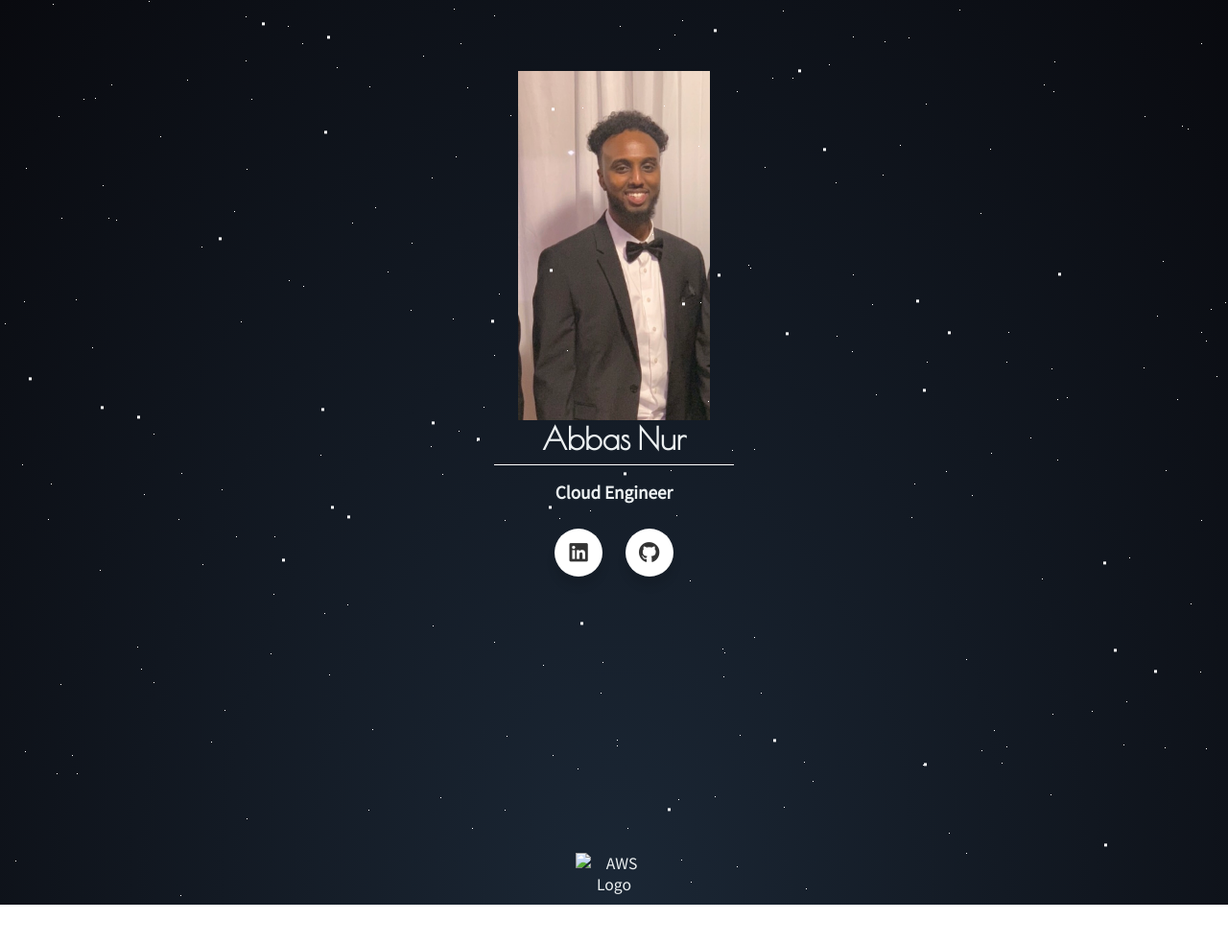
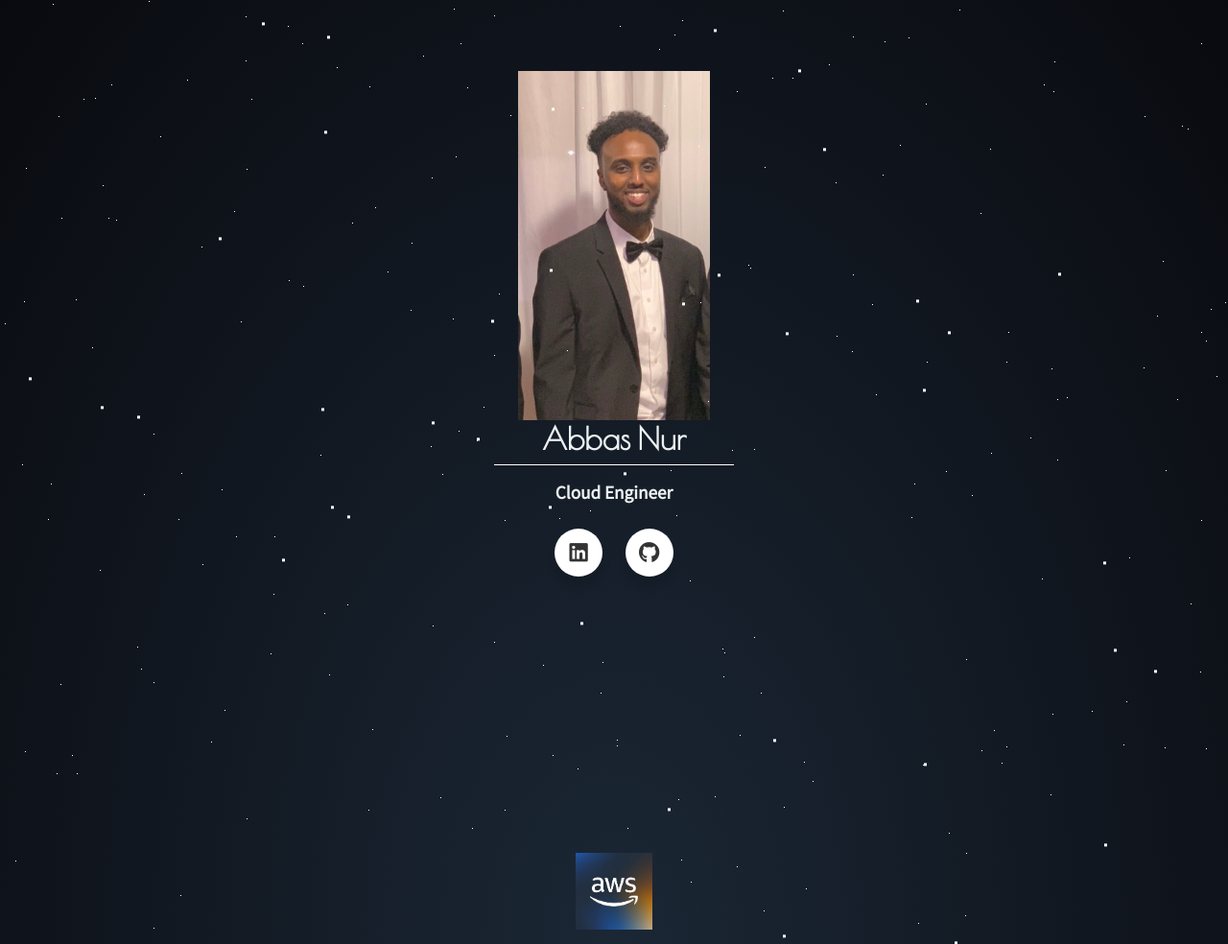
Before and after one commit to RunSabba/cloud-resume-static, a plain HTML site: page website/index.html in a window 1280 px wide. Shown: the whole page at 96% size. Before the commit the page ends 943 px from the top, so only its background shows below. Drawn offline with nearby package versions, Linux system fonts and the light colour scheme.

Commit message:
added a aws logo file to the images folder

```diff
--- a/website/index.html
+++ b/website/index.html
@@ -42,7 +42,7 @@
 <!-- Footer -->
   <footer class="footer">
     <div class="aws-logo">
-      <img src="resources/images/AWSLogo.png" alt="AWS Logo" style="width: 80px; height: auto;">
+      <img src="resources/images/AWSLogo.jpg" alt="AWS Logo" style="width: 80px; height: auto;">
     </div>
   </footer>
 
```
Also changed, not shown: website/resources/images/AWSLogo.jpg (added), 1 other file.
